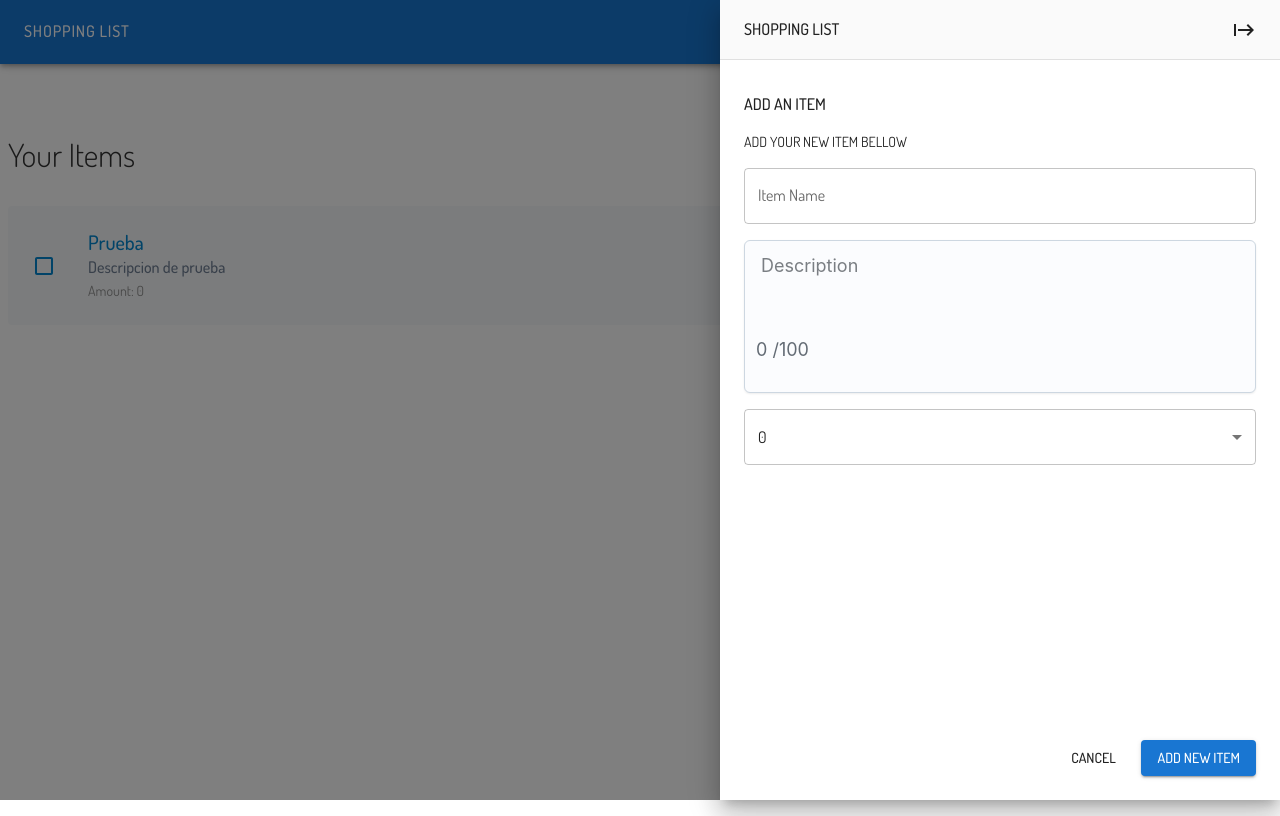
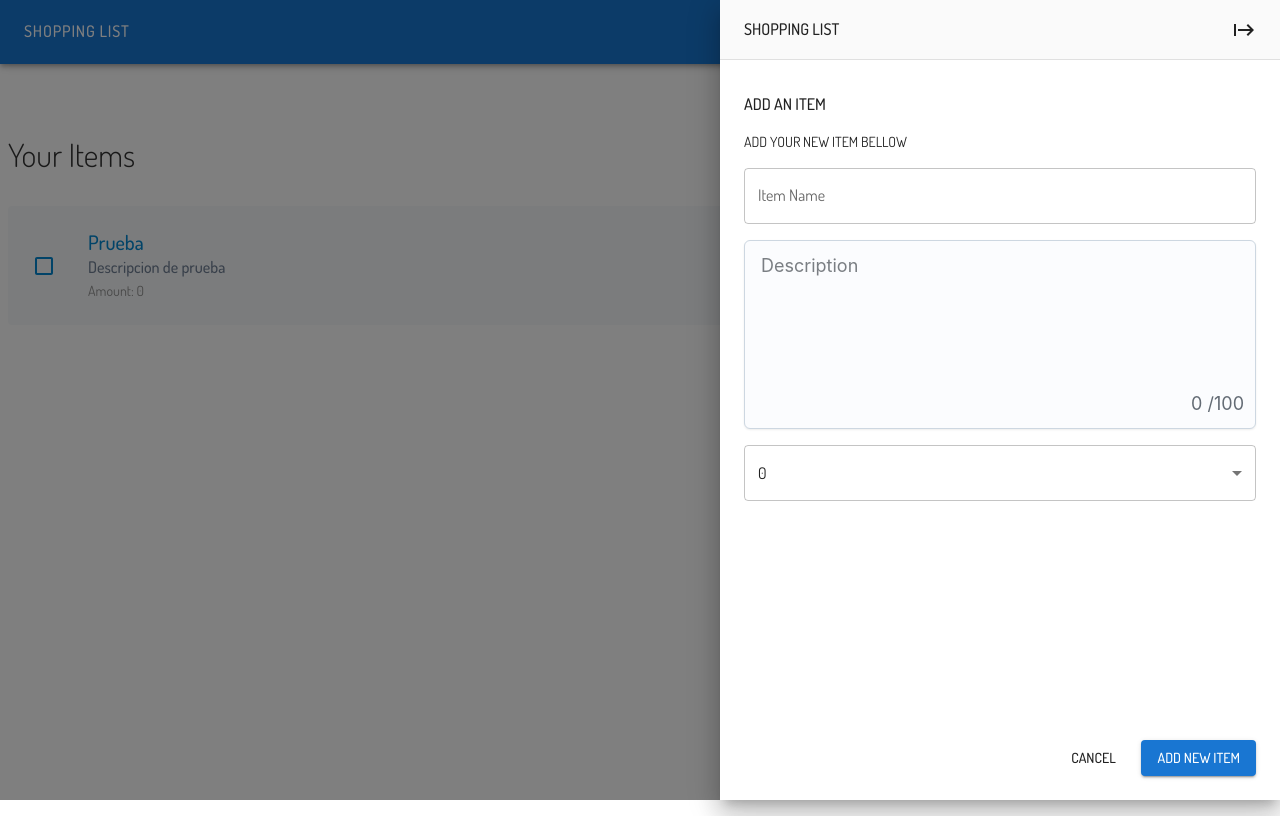
Before and after one commit to sjcuello/shopping-list-frontend, a React (Vite) app: page / in a window 1280 px wide. Both pictures are taken after a click on the button 1236 px from the left and 32 px from the top of the page. Built offline with nearby package versions, Linux system fonts and the light colour scheme; a web font is replaced by a local one.

Commit message:
Char counter

```diff
--- a/src/components/drawer/index.tsx
+++ b/src/components/drawer/index.tsx
@@ -87,7 +87,7 @@ const Drawer = ({ isDrawerOpen, handleDrawerToggle }: DrawerProps) => {
                   <Textarea
                     id="description"
                     name="description"
-                    minRows={2}
+                    minRows={4}
                     size="lg"
                     variant="outlined"
                     value={formik.values.description}
@@ -96,9 +96,11 @@ const Drawer = ({ isDrawerOpen, handleDrawerToggle }: DrawerProps) => {
                     error={formik.touched.description && Boolean(formik.errors.description)}
                     placeholder="Description"
                     endDecorator={
-                      <p>
-                        {formik.values.description.length} /100
-                      </p>
+                      <Box className={styles.charCounter}>
+                        <p>
+                          {formik.values.description.length} /100
+                        </p>
+                      </Box>
                     }
                   />
                 </CssVarsProvider>
--- a/src/components/drawer/styles.module.css
+++ b/src/components/drawer/styles.module.css
@@ -69,6 +69,16 @@
   gap: 1rem;
 }
 
+.charCounter {
+  display: flex;
+  width: 100%;
+  justify-content: end;
+
+  p {
+    margin-bottom: 0;
+  }
+}
+
 @media screen and (max-width: 768px) {
   .drawer {
     min-width: 100vw;
```
